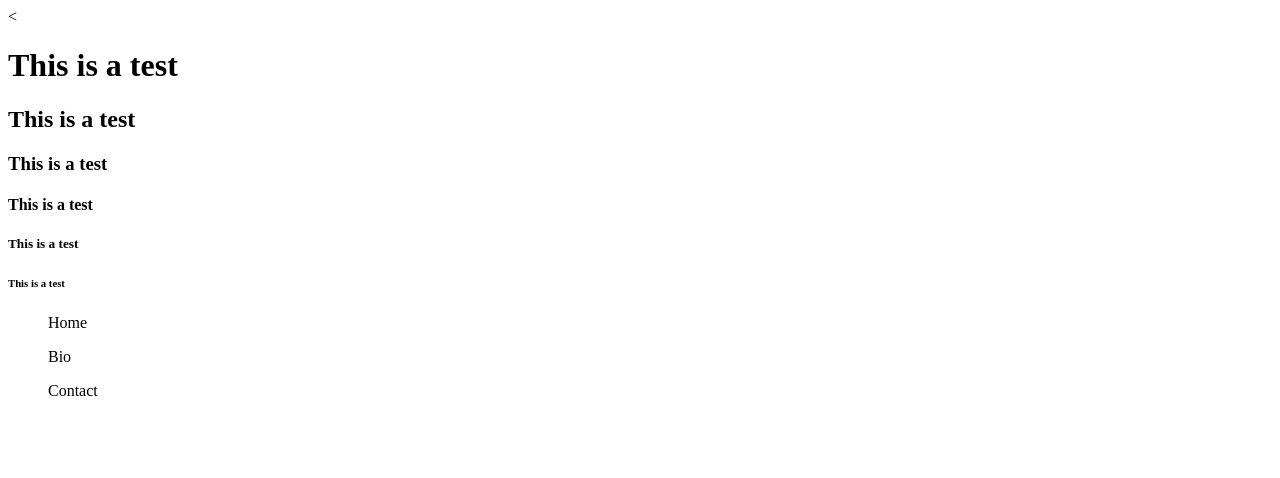
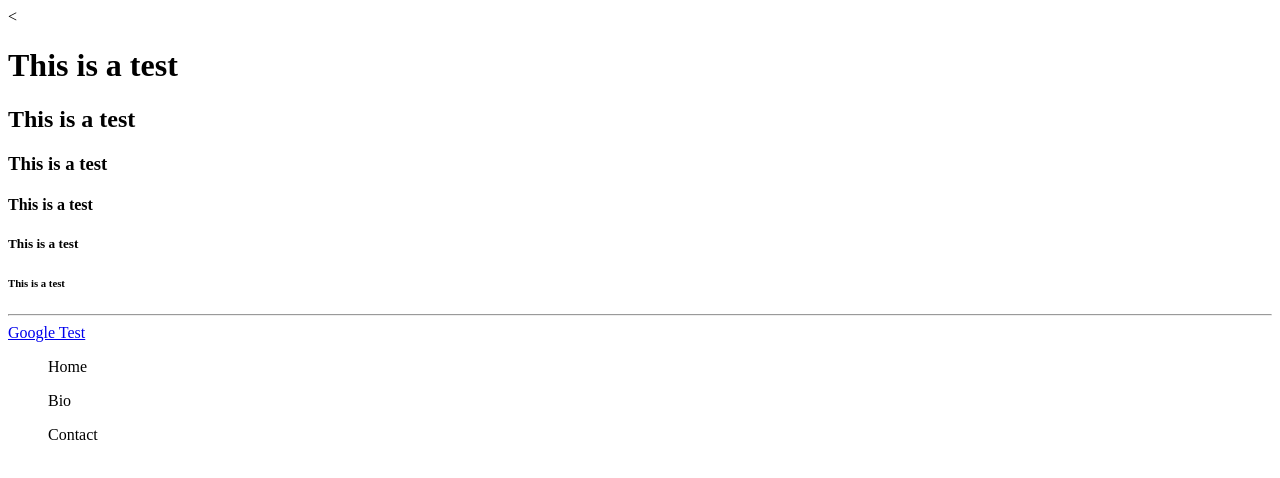
Before and after one commit to jen-ip/testProject, a plain HTML site: page index.html in a window 1280 px wide. Drawn offline with Linux system fonts and the light colour scheme.

Commit message:
Added link

```diff
--- a/index.html
+++ b/index.html
@@ -5,12 +5,17 @@
 	<title> Test </title>
 </head>
 <body>
+	<!--CONTENT TAGS-->
 	<h1> This is a test </h1>
 	<h2> This is a test </h2>
 	<h3> This is a test </h3>
 	<h4> This is a test </h4>
 	<h5> This is a test </h5>
 	<h6> This is a test </h6>
+	<hr/>
+	<a href="http://www.google.com">
+		Google Test
+	</a>
 	<nav>
 		<ul> Home </ul>
 		<ul> Bio </ul>
```
